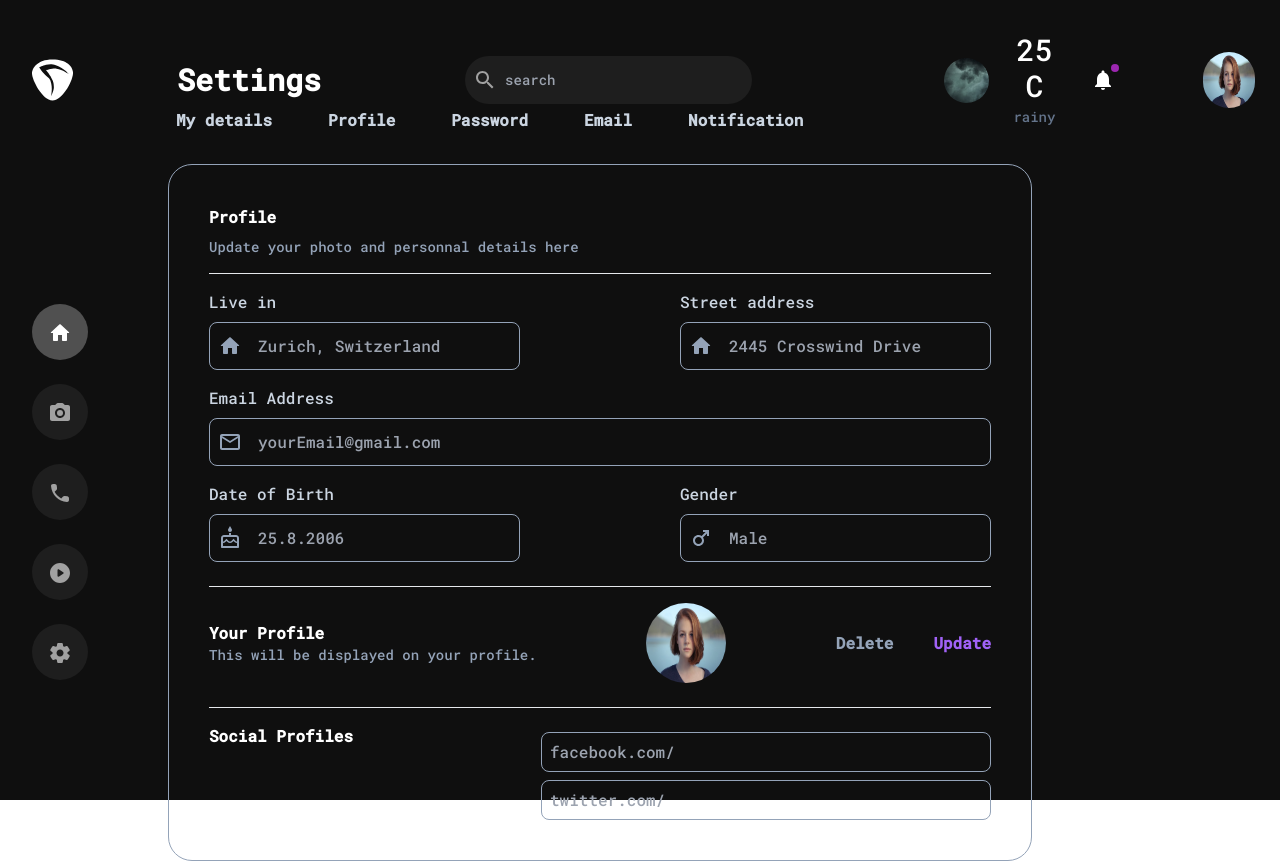
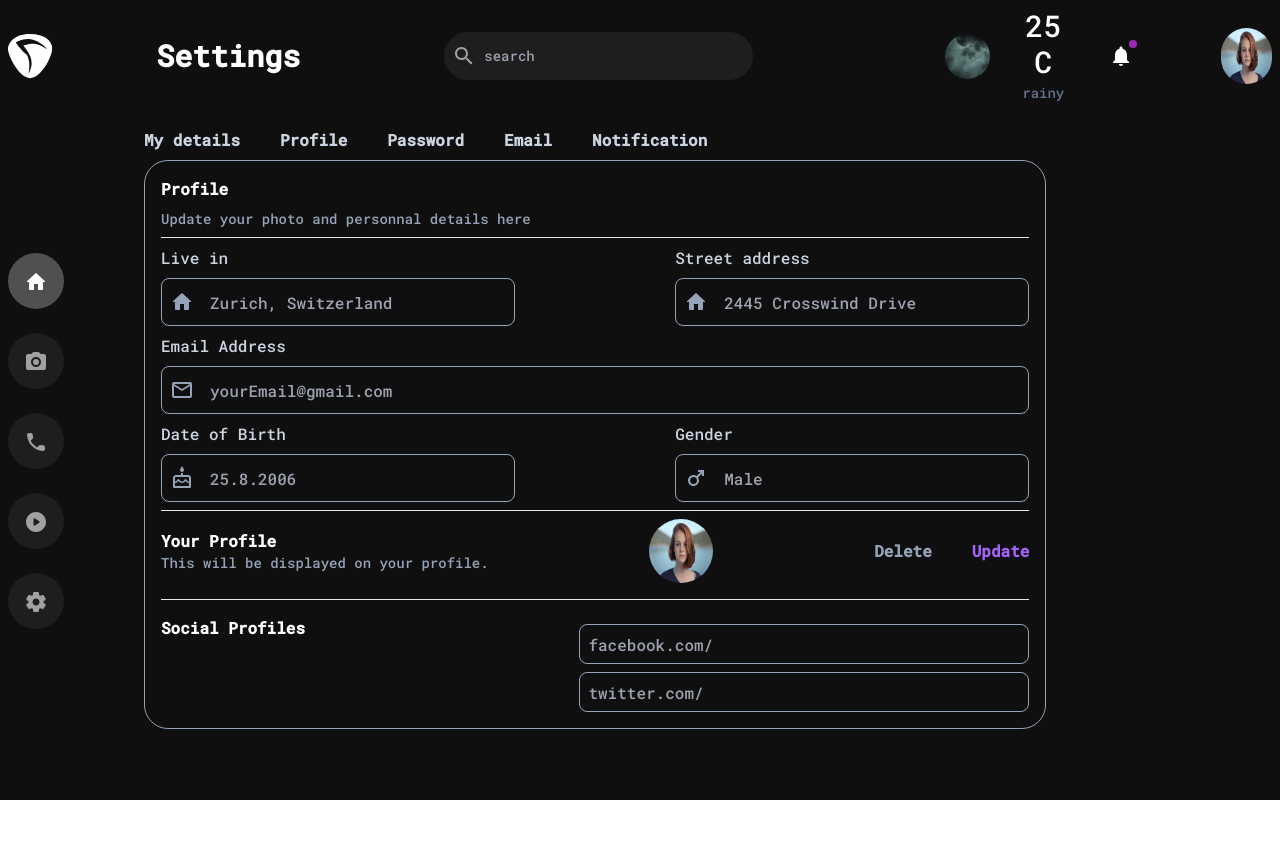
Before and after one commit to Valentin-Shyaka/RDAS, a React (Create React App) app: page /settings in a window 1280 px wide. After the commit the page ends 800 px from the top, so only its background shows below. Built offline with nearby package versions, Linux system fonts and the light colour scheme.

Commit message:
settings page scrapping

```diff
--- a/src/components/pages/Settings.jsx
+++ b/src/components/pages/Settings.jsx
@@ -29,7 +29,7 @@ const Settings = () => {
     ]
     const Link=({name,text})=>{
         return(
-        <p className={(active&& (text=name)) ?"bg-[#A162F71A] p-2":'p-2'}
+        <p className={(active&& (text=name)) ?"bg-[#A162F71A] ":''}
                     onClick={()=>
                         {
                             setActive(!active)
@@ -39,7 +39,7 @@ const Settings = () => {
     }
     const Field=({Icon,placeholder,label})=>{
         return(
-            <div className='mt-4 w-full'>
+            <div className='mt-2 w-full'>
             <p className='text-slate-300 '>{label}</p>
             <div className='w-full flex border border-slate-400 rounded-lg h-12 items-center gap-4 text-slate-400 p-2 mt-2'>
                 <Icon/>
@@ -49,21 +49,21 @@ const Settings = () => {
         )
     }
   return (
-    <div className='p-8'>
+    <div className='p-2'>
         <NavHeader title={'Settings'} />
-        <div className='flex items-center w-full h-[80vh] gap-20 mt-8'>
+        <div className='flex items-center w-full h-[60%] gap-20 mt-6'>
             <Sidebar/>
             <div className='w-full'>
-                <div className='flex w-full gap-10 text-slate-300 font-bold cursor-pointer h-10'>
+                <div className='flex w-full gap-10 text-slate-300 font-bold cursor-pointer h-4'>
                     {navs.map(nav =>(
                         <Link name={nav.content} text={nav.content}/>
                     ))}
 
                 </div>
-                <div className='w-[80%] border border-1 border-slate-400 rounded-3xl h-fit p-10 mt-6'>
+                <div className='w-[80%] border border-1 border-slate-400 rounded-3xl h-fit p-4 mt-4'>
                     <h3 className='font-bold'>Profile</h3>
                     <p className='text-sm text-slate-400 mt-2'>Update your photo and personnal details here</p>
-                    <hr className='mt-4 bg-slate-400 '/>
+                    <hr className='mt-2 bg-slate-400 '/>
 
                     <div className='flex w-full gap-40'>
                         <Field label={"Live in"} Icon={HomeOutlinedIcon} placeholder={'Zurich, Switzerland'}/>
@@ -74,20 +74,20 @@ const Settings = () => {
                         <Field label={"Date of Birth"} Icon={CakeOutlinedIcon} placeholder={'25.8.2006'}/>
                         <Field label={"Gender"} Icon={MaleOutlinedIcon} placeholder={'Male'}/>
                     </div>
-                    <hr className='mt-6 bg-slate-400 '/>
-                    <div className='flex mt-4 justify-between  h-20 items-center'>
+                    <hr className='mt-2 bg-slate-400 '/>
+                    <div className='flex mt-2 justify-between  h-16 items-center'>
                         <div>
                             <h3 className='font-bold'>Your Profile</h3>
                             <p className='text-sm text-slate-400'>This will be displayed on your profile.</p>
                         </div>
-                        <img src="./user_profile.png" alt="" srcset="" className='rounded-full w-20 h-20' />
+                        <img src="./user_profile.png" alt="" srcset="" className='rounded-full w-16 h-16' />
                         <div className='flex gap-10 font-bold text-slate-400'>
                             <p>Delete</p>
                             <p className='text-[#A162F7]'>Update</p>
                         </div>
 
                     </div>
-                    <hr className='mt-6 bg-slate-400 '/>
+                    <hr className='mt-4 bg-slate-400 '/>
                     <div className='flex justify-between mt-4'>
                         <h3 className='font-bold'>Social Profiles</h3>
                         <div className=''>
```
